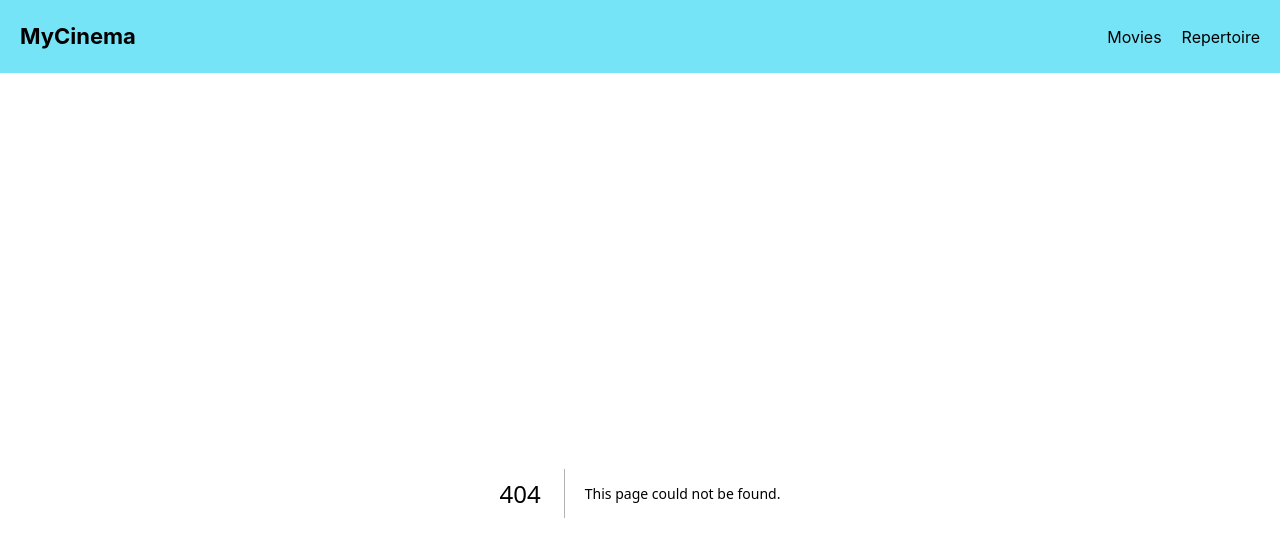
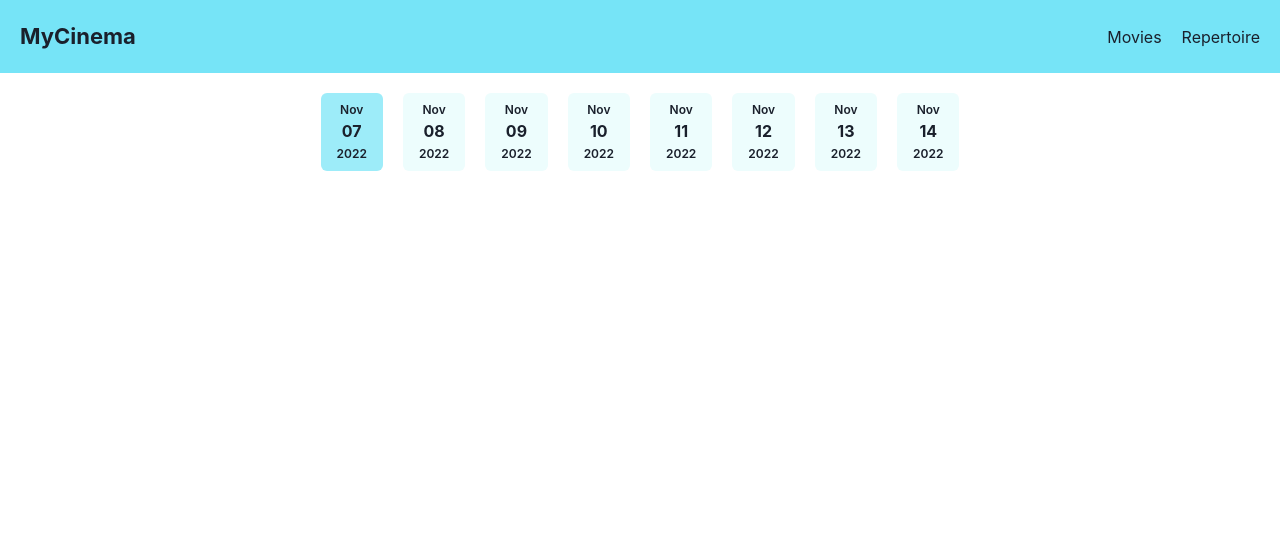
Before and after one commit to xmaten/cinema-front, a Next.js app: page /repertoire in a window 1280 px wide. Before the commit this address had no page. Shown: the top 556 px of the page. Built offline with nearby package versions, Linux system fonts and the light colour scheme; no server answers.

Commit message:
feat: get repertoir

```diff
--- /dev/null
+++ b/components/Repertoire/DatesRange/DatesRange.tsx
@@ -0,0 +1,39 @@
+import { addDays, format, isSameDay } from 'date-fns'
+import { Button, Flex, Text } from '@chakra-ui/react'
+
+import { getDatesRange } from '../../../utils/getDatesRange'
+
+type Props = {
+  selectedDate: Date
+  onDateSelect: (date: Date) => void
+}
+
+export const DatesRange = ({ selectedDate, onDateSelect }: Props) => {
+  const datesRange = getDatesRange(new Date(), addDays(new Date(), 7))
+
+  return (
+    <Flex gap="20px" justifyContent="center">
+      {datesRange.map((date) => (
+        <Button
+          key={date.toString()}
+          onClick={() => onDateSelect(date)}
+          display="flex"
+          flexDirection="column"
+          height="auto"
+          paddingBlock="10px"
+          background={isSameDay(selectedDate, date) ? 'cyan.200' : 'cyan.50'}
+        >
+          <Text as="span" fontSize="12px">
+            {format(date, 'MMM')}
+          </Text>
+          <Text as="span" fontWeight="bold" marginBlock="5px">
+            {format(date, 'dd')}
+          </Text>
+          <Text as="span" fontSize="12px">
+            {format(date, 'yyyy')}
+          </Text>
+        </Button>
+      ))}
+    </Flex>
+  )
+}
--- a/package.json
+++ b/package.json
@@ -17,6 +17,7 @@
     "@types/react": "18.0.25",
     "@types/react-dom": "18.0.8",
     "axios": "^1.1.3",
+    "date-fns": "^2.29.3",
     "eslint": "8.27.0",
     "eslint-config-next": "13.0.2",
     "framer-motion": "^6.5.1",
--- a/pages/_app.tsx
+++ b/pages/_app.tsx
@@ -4,9 +4,19 @@ import { ChakraProvider, GlobalStyle } from '@chakra-ui/react'
 import { theme } from '../theme/theme'
 import { Header } from '../components/Header/Header'
 import { Wrapper } from '../components/Wrapper/Wrapper'
+import { useState } from 'react'
+import {
+  Hydrate,
+  QueryClient,
+  QueryClientProvider,
+} from '@tanstack/react-query'
 
 const MyApp = ({ Component, pageProps }: any) => {
+  const [queryClient] = useState(() => new QueryClient())
+
   return (
+    <QueryClientProvider client={queryClient}>
+      <Hydrate state={pageProps.dehydratedState}>
         <ChakraProvider theme={theme}>
           <GlobalStyle />
           <Header />
@@ -14,6 +24,8 @@ const MyApp = ({ Component, pageProps }: any) => {
             <Component {...pageProps} />
           </Wrapper>
         </ChakraProvider>
+      </Hydrate>
+    </QueryClientProvider>
   )
 }
 
--- /dev/null
+++ b/pages/repertoire.tsx
@@ -0,0 +1,28 @@
+import { Box } from '@chakra-ui/react'
+import { useState } from 'react'
+
+import { Repertoire } from '../types/Repertoire'
+import { DatesRange } from '../components/Repertoire/DatesRange/DatesRange'
+import { useQuery } from '@tanstack/react-query'
+import { httpClient } from '../lib/httpClient'
+
+const Repertoire = () => {
+  const [selectedDate, setSelectedDate] = useState(new Date())
+  const { data } = useQuery(['repertoire', selectedDate], async () => {
+    const { data } = await httpClient.get<Repertoire[]>(
+      `/repertoire/${selectedDate.toISOString()}`,
+    )
+
+    return data
+  })
+
+  console.log(data)
+
+  return (
+    <Box>
+      <DatesRange selectedDate={selectedDate} onDateSelect={setSelectedDate} />
+    </Box>
+  )
+}
+
+export default Repertoire
--- /dev/null
+++ b/types/Repertoire.ts
@@ -0,0 +1 @@
+export type Repertoire = any
--- /dev/null
+++ b/utils/getDatesRange.ts
@@ -0,0 +1,8 @@
+import { eachDayOfInterval } from 'date-fns'
+
+export const getDatesRange = (startDate: Date, endDate: Date) => {
+  return eachDayOfInterval({
+    start: new Date(startDate),
+    end: new Date(endDate),
+  })
+}
```
Also changed, not shown: 1 other file (tests, documents, lock files or other folders). Lines whose indentation alone changed are shown as unchanged.
